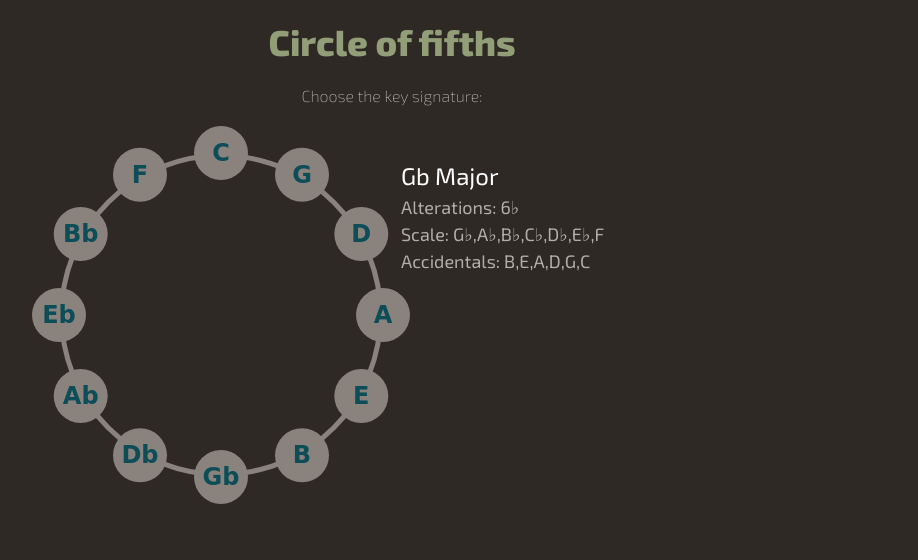
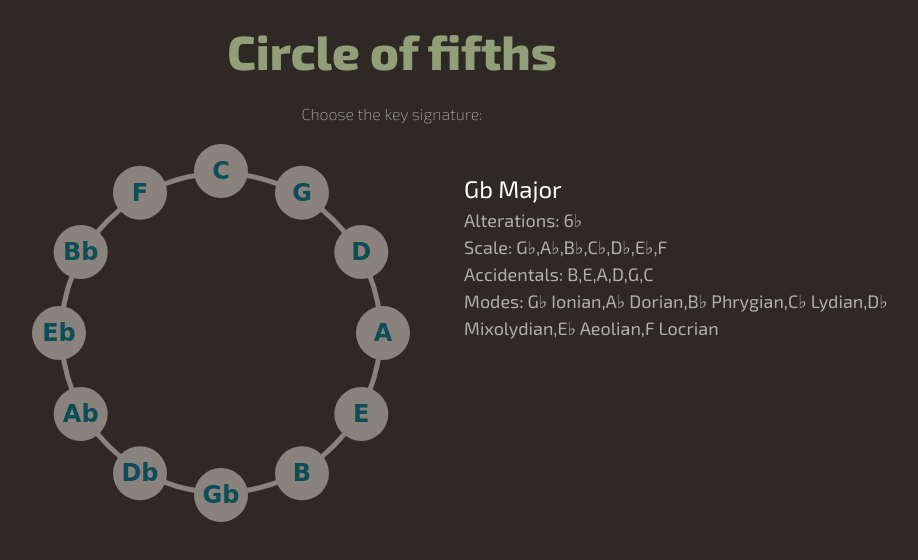
Before and after one commit to calivalverde/circleOfFifths, a website: page index.html in a window 1280 px wide. Both pictures are taken after a click on the button "Gb". Shown: the whole page, without its empty margins (248-1166 px from the left). Drawn offline with Linux system fonts and the light colour scheme; a web font is replaced by a local one.

Commit message:
More properties

```diff
--- a/index.html
+++ b/index.html
@@ -20,7 +20,7 @@
 			</main>
 
 			<aside>
-				<div id='result' style="margin:5px 0;"></div>
+				<div id="result"</div>
 			</aside>
 
 		</div>	<!-- grid -->
--- a/js/index.js
+++ b/js/index.js
@@ -1,5 +1,5 @@
 const naturalNotes = ['C','D','E','F','G','A','B'];
-const modes = ['Ionian', 'Dorian', 'Phrygian', 'Lydian', 'Mixolydian', 'Aeolian', 'Locrian'];
+const modesList = ['Ionian', 'Dorian', 'Phrygian', 'Lydian', 'Mixolydian', 'Aeolian', 'Locrian'];
 const orderSharps = ['F','C','G','D','A','E'];
 const orderFlats = ['B','E','A','D','G','C'];
 const allKeys = {
@@ -55,16 +55,28 @@ class Key {
       accidentType = '♭'
     }
     // crea nueva familia con notas sus alteraciones respectivas
-    var newFamilly = pitchCollection.map(function(x) {
-      for (var i = 0; i < accidentals.length; i++) {
+    let newFamilly = pitchCollection.map(function(x) {
+      for (let i = 0; i < accidentals.length; i++) {
           if (x === accidentals[i]) {
-            return x + accidentType; //alambrado
+            return x + accidentType;
           }
       } return x;
     });
     return newFamilly;
   }
-};
+
+  get modes() {
+    let builder = [];
+    let pitchesTemp = this.pitches;
+    for (let i = 0; i < pitchesTemp.length; i++) {
+      for (let j = 0; j < modesList.length; j++) {
+       builder.push(pitchesTemp[i] + ' ' + modesList[j]);
+       pitchesTemp.shift();
+      }
+    } return builder;
+  }
+
+};//class
 
 //Tester
 let du = new Key('C');
@@ -106,6 +118,7 @@ setKey = (inputKey) => {
       <li>Alterations: ${newKey.sharpsOrFlats}</li>
       <li>Scale: ${newKey.pitches}</li>
       <li>Accidentals: ${newKey.accidentals}</li>
+      <li>Modes: ${newKey.modes}</li>
     </ul>
    `;
 };
--- a/sass/_landing-pages.scss
+++ b/sass/_landing-pages.scss
@@ -26,7 +26,7 @@
 		}
 	}
 	aside {
-		//background: lightblue;
+		padding: 0 10%;
 	}
 
 }
--- a/sass/_theme.scss
+++ b/sass/_theme.scss
@@ -7,7 +7,7 @@ body {
     line-height: 1.5;
 }
 h1 {
-    @include font-size(36);
+    @include font-size(48);
     font-weight: 800;
     color: #929e78;
     margin-bottom: 15px;
```
Also changed, not shown: css/style.css, 1 other file.
